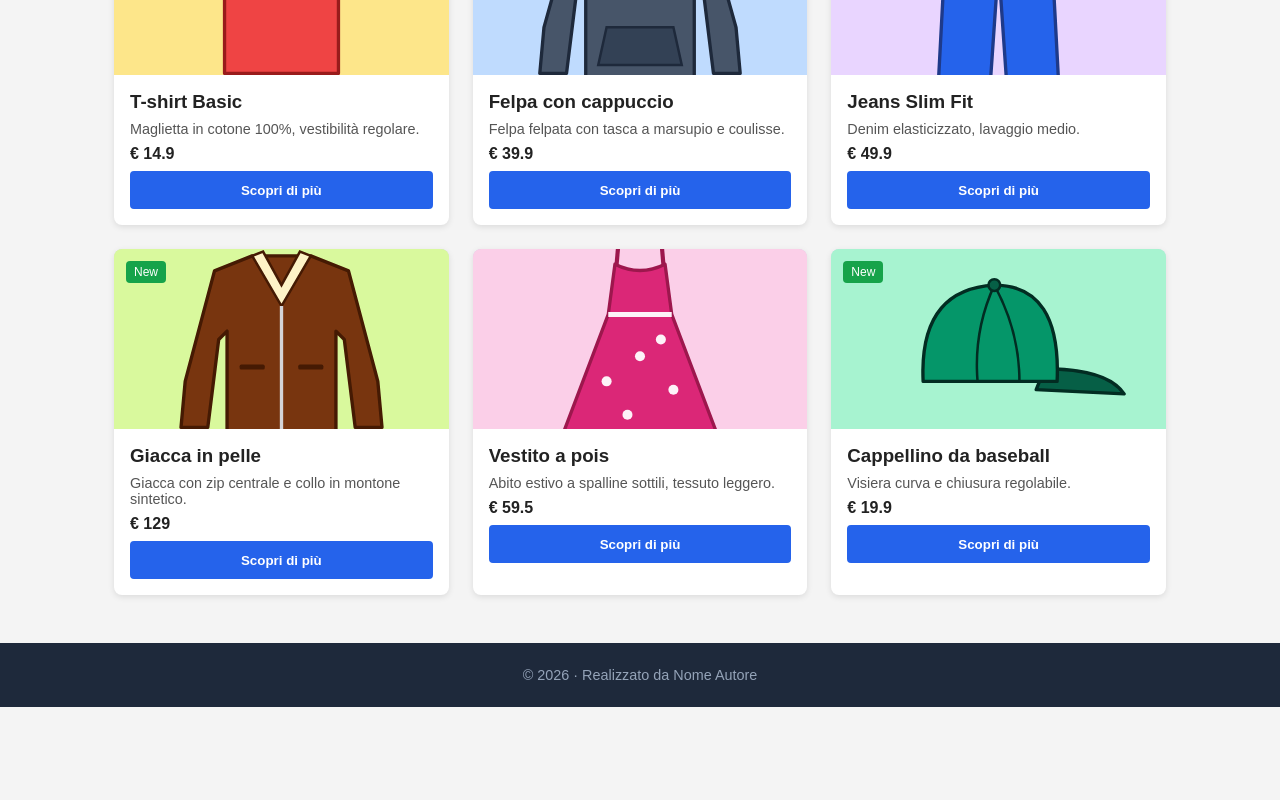
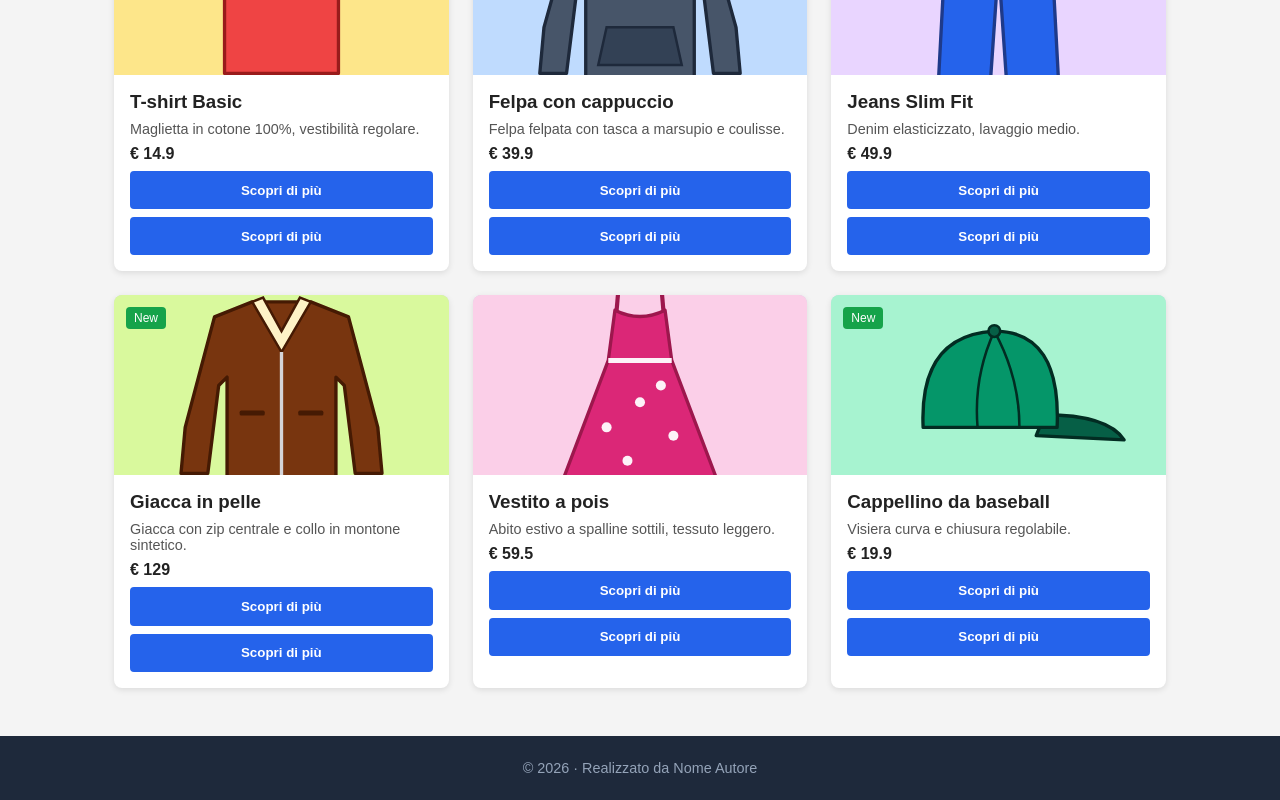
Before and after one commit to AlbFer94/react-practice, a React (Vite) app: page / in a window 1280 px wide. Shown: the part 394-1194 px from the top of the page. Before the commit the page ends 1101 px from the top, so only its background shows below. Built offline with nearby package versions, Linux system fonts and the light colour scheme.

Commit message:
Fix del rendering condizionale sul badge (new) con l'uso dell'operatore AND (cortocircuito). Nella card creo due <Button/> con prop variant (boolean) per il conditional rendering della classeName che va applicata.

```diff
--- a/src/components/Card.jsx
+++ b/src/components/Card.jsx
@@ -16,10 +16,7 @@ function Card(props) {
   return (
     <article className="card">
       {/* TODO: mostra il badge SOLO se la prop "isNew" è true */}
-      {cardEelements.isNew ?
-        <span className="card-badge">New</span>
-        : " "
-      }
+      {cardEelements.isNew && <span className="card-badge">New</span>}
 
       {/* TODO: sostituisci il riquadro con un <img> che usa la prop "image" (e "title" come alt) */}
       <div className="card-image">
@@ -37,7 +34,9 @@ function Card(props) {
         <p className="card-price">€ {cardEelements.price}</p>
 
         {/* TODO: inoltra a Button la prop "buttonText" della Card (prop drilling) */}
-        <Button />
+        {/* DONE: Non ho usato prop drilling ma ho gestito la casistica delle classi per il button con un boolean e ternario */}
+        <Button variant={false} label="Scopri di Più" />
+        <Button variant={true} label="Aggiungi al Carrello" />
       </div>
     </article>
   );
--- a/src/index.css
+++ b/src/index.css
@@ -137,7 +137,7 @@ img {
 
 .btn-secondary {
   background-color: transparent;
-  color: #2563eb;
+  color: green;
 }
 
 /* Footer */
```
